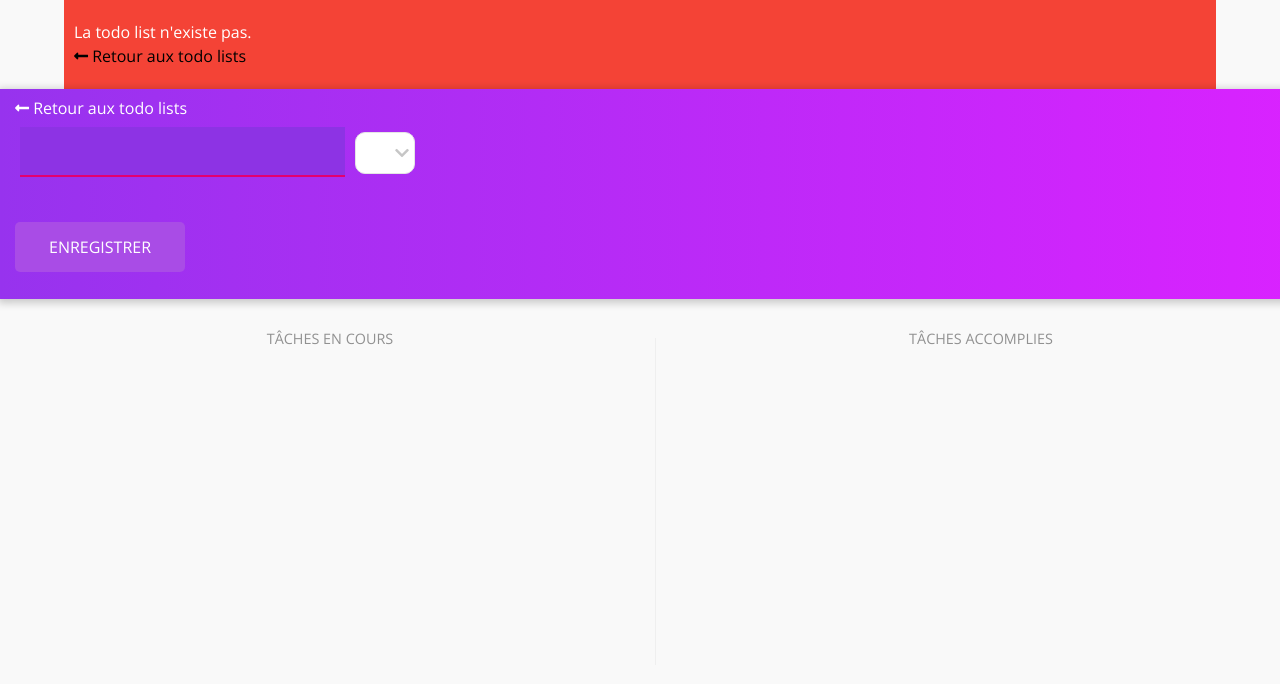
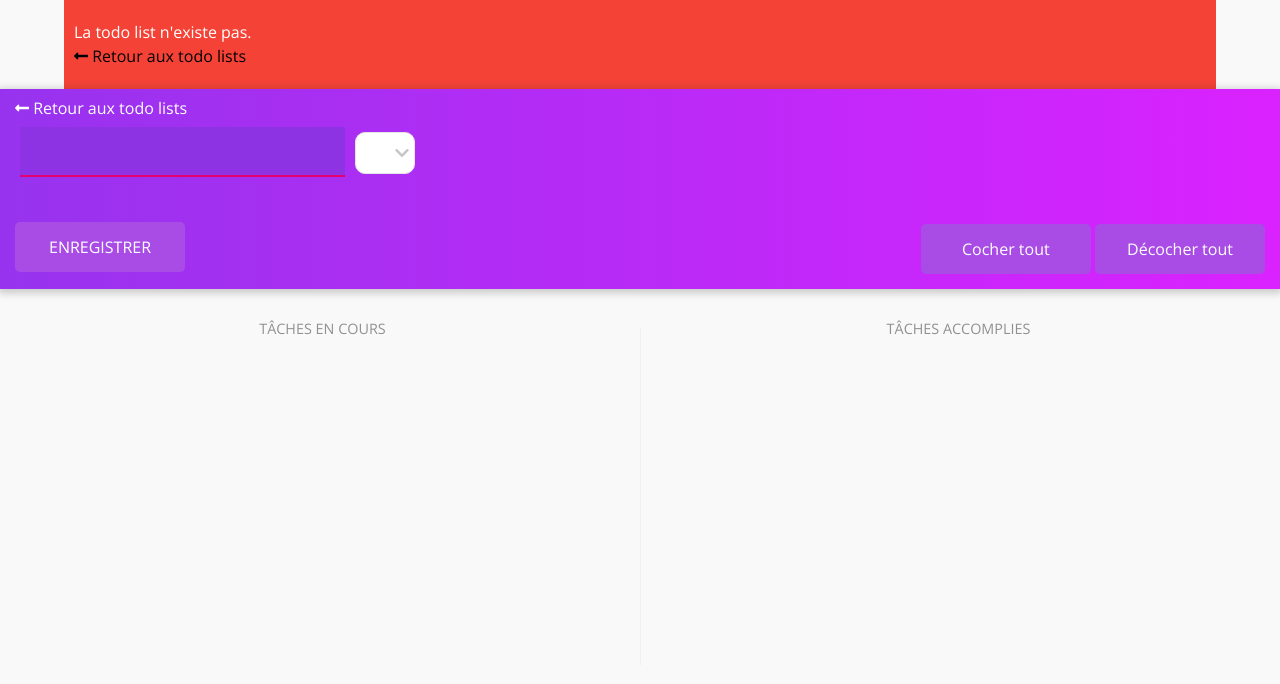
Before and after one commit to EmpireDemocratiqueDuPoulpe/Just-Do-It, a PHP site: page /view_todo_list.php in a window 1280 px wide. Shown: the part 116-800 px from the top of the page. Run offline with PHP 8.4, Linux system fonts and the light colour scheme; a user stored in the database is signed in.

Commit message:
Ajout des boutons "cocher tout"/"décocher tout"

```diff
--- a/assets/css/main.css
+++ b/assets/css/main.css
@@ -173,13 +173,12 @@ form.noUpperMargin  { margin-top: 0; }
 .field input:focus              { border-color: #A94CE6; }
 
 /* Submit button */
-input[type=submit] {
+input[type=submit], button {
     display: block;
     width: 170px;
     height: 50px;
     margin: 75px auto 0 auto;
     background: #A94CE6;
-    /*background: linear-gradient(75deg, rgb(254, 110, 196), rgb(120, 115, 245));*/
     color: #FFFFFF;
     border: none;
     border-radius: 5px;
@@ -189,8 +188,9 @@ input[type=submit] {
     cursor: pointer;
 }
 
-input[type=submit]:hover { background-color: #9a4cd7; }
-input[type=submit]:active { background-color: #884ac3; padding: 0; transition-duration: 0s }
+input[type=submit]:hover, button:hover      { background-color: #9a4cd7; }
+input[type=submit]:active, button:active    { background-color: #884ac3; padding: 0; transition-duration: 0s; }
+input[type=submit]:focus, button:focus      { outline: none; }
 
 /* "Already have an account" link */
 #switchRegLog { text-align: center; }
@@ -591,6 +591,9 @@ input[type=submit]:active { background-color: #884ac3; padding: 0; transition-du
 
 /***** Edit head *****/
 #todoListEditHead {
+    box-sizing: border-box;
+    display: flex;
+    flex-direction: row;
     width: 100%;
     height: 200px;
     margin-bottom: 30px;
@@ -800,8 +803,21 @@ input[type=submit]:active { background-color: #884ac3; padding: 0; transition-du
 #cSCheckbox:not(:checked) ~ #cSOptions .cSOption:nth-child(10) .opt { top: -126px !important; }
 /* end see */
 
+/* Check/uncheck every tasks buttons */
+#todoListEdit { flex-grow: 0; flex-shrink: 0; }
+#tasksButtons { flex-grow: 1; flex-shrink: 0; }
+
+#tasksButtons           { position: relative; }
+#tasksButtonsWrapper    { position: absolute; right: 0; bottom: 15px; }
+
+#todoListEditHead button {
+    display: inline;
+    margin: 0;
+}
+
 /***** Task Viewer *****/
 #taskViewer {
+    box-sizing: border-box;
     flex-grow: 1;
     display: flex;
     flex-direction: row;
--- a/assets/js/Tasks.js
+++ b/assets/js/Tasks.js
@@ -13,6 +13,8 @@ function initTasksEvents() {
     const addTask = document.querySelector(".addTask");
     const tasks = document.querySelectorAll(".task:not(.addTask)");
     const delTaskBts = document.querySelectorAll(".tDeleteContainer");
+    const checkEveryTasksBt = document.querySelector("#checkAllTasks");
+    const uncheckEveryTasksBt = document.querySelector("#uncheckAllTasks");
 
     ////// Add Event
     if (addTask) {
@@ -45,6 +47,20 @@ function initTasksEvents() {
                 event.stopPropagation();
                 del(this.parentNode.dataset.taskId);
             });
+        });
+    }
+
+    ////// Check every tasks Event
+    if (checkEveryTasksBt) {
+        checkEveryTasksBt.addEventListener("click", function (event) {
+            checkEveryTasks();
+        });
+    }
+
+    ////// Uncheck every tasks Event
+    if (uncheckEveryTasksBt) {
+        uncheckEveryTasksBt.addEventListener("click", function (event) {
+            uncheckEveryTasks();
         });
     }
 }
@@ -135,3 +151,37 @@ function del(taskId) {
     ajax.call("./php/tasks/delete.php", "POST", [taskId])
         .then(getTasks, ajax.error);
 }
+
+/**
+ * Check every tasks in "On going".
+ *
+ * @function    checkEveryTasks
+ * @access      public
+ * @return      {void}
+ */
+function checkEveryTasks() {
+    const tasks = document.querySelectorAll("#tVOngoing .task:not(.addTask)");
+
+    if (tasks) {
+        tasks.forEach(function (task) {
+            task.click();
+        });
+    }
+}
+
+/**
+ * Uncheck every tasks in "Finished".
+ *
+ * @function    uncheckEveryTasks
+ * @access      public
+ * @return      {void}
+ */
+function uncheckEveryTasks() {
+    const tasks = document.querySelectorAll("#tVFinished .task:not(.addTask)");
+
+    if (tasks) {
+        tasks.forEach(function (task) {
+            task.click();
+        });
+    }
+}
--- a/views/view_todo_list_v.php
+++ b/views/view_todo_list_v.php
@@ -17,7 +17,7 @@
 
             <!-- Edit head -->
             <div id="todoListEditHead">
-
+                <div id="todoListEdit">
                     <a href="./index.php"><i class="fas fa-long-arrow-alt-left"></i> Retour aux todo lists</a>
 
                     <!-- Form -->
@@ -26,11 +26,12 @@
                         <!-- Todo list id -->
                         <input type="hidden" id="tId" name="id" value="<?= $list_id ?>">
 
-                    <!-- Todo list color -->
                         <div class="field double">
+                            <!-- Todo list name -->
                             <label for="tName"></label>
                             <input type="text" id="tName" class="noBackground" name="name" placeholder=" " value="<?= $list_name ?>" minlength="1" maxlength="32" onkeydown="this.setCustomValidity('');" required/>
 
+                            <!-- Todo list color -->
                             <!-- Color selector -->
                             <div id="colorSelector">
                                 <input id="cSCheckbox" type="checkbox">
@@ -121,9 +122,18 @@
                             </div>
                         </div>
 
-                    <!-- Submit-->
+                        <!-- Submit -->
                         <input type="submit" value="ENREGISTRER">
                     </form>
+                </div>
+
+                <!-- Check/uncheck every tasks buttons -->
+                <div id="tasksButtons">
+                    <div id="tasksButtonsWrapper">
+                        <button id="checkAllTasks">Cocher tout</button>
+                        <button id="uncheckAllTasks">D&eacute;cocher tout</button>
+                    </div>
+                </div>
             </div>
 
             <!-- Tasks Viewer -->
```
Lines whose indentation alone changed are shown as unchanged.
